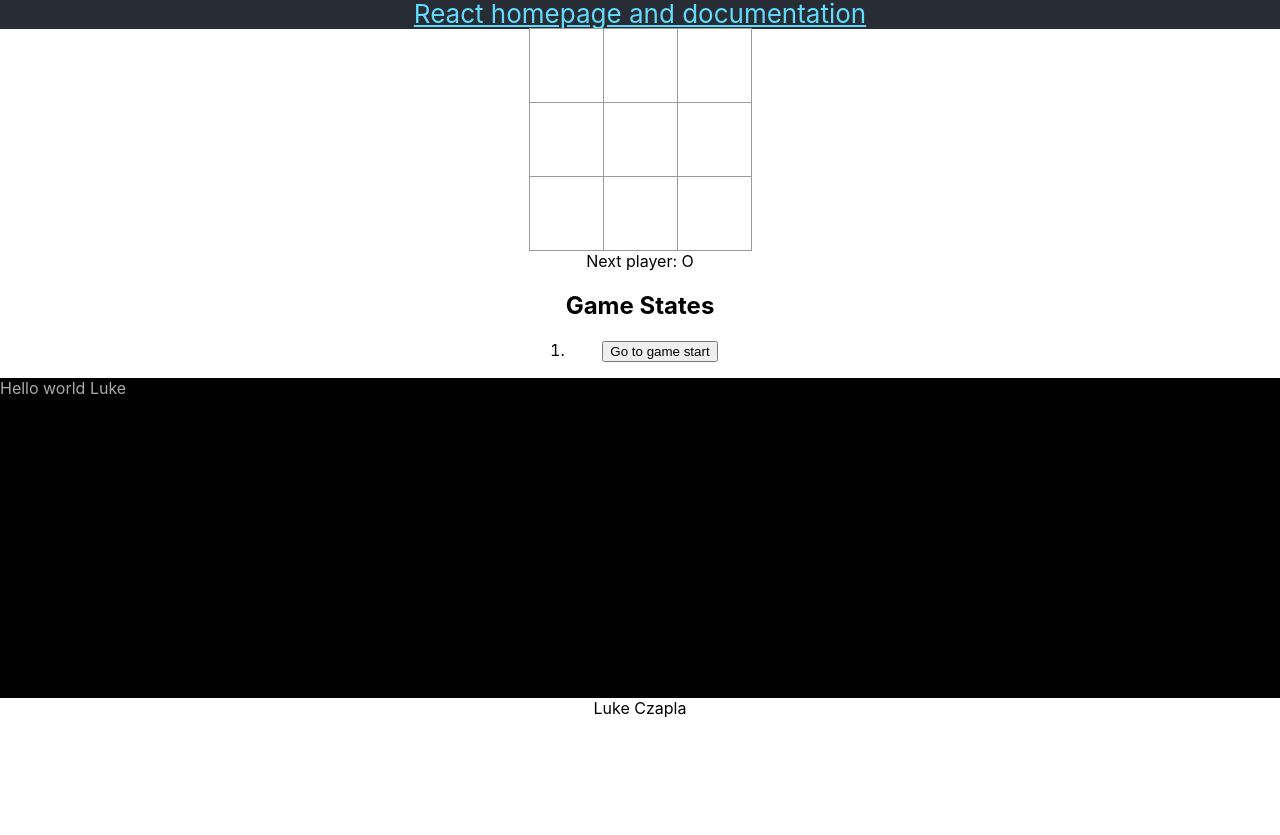
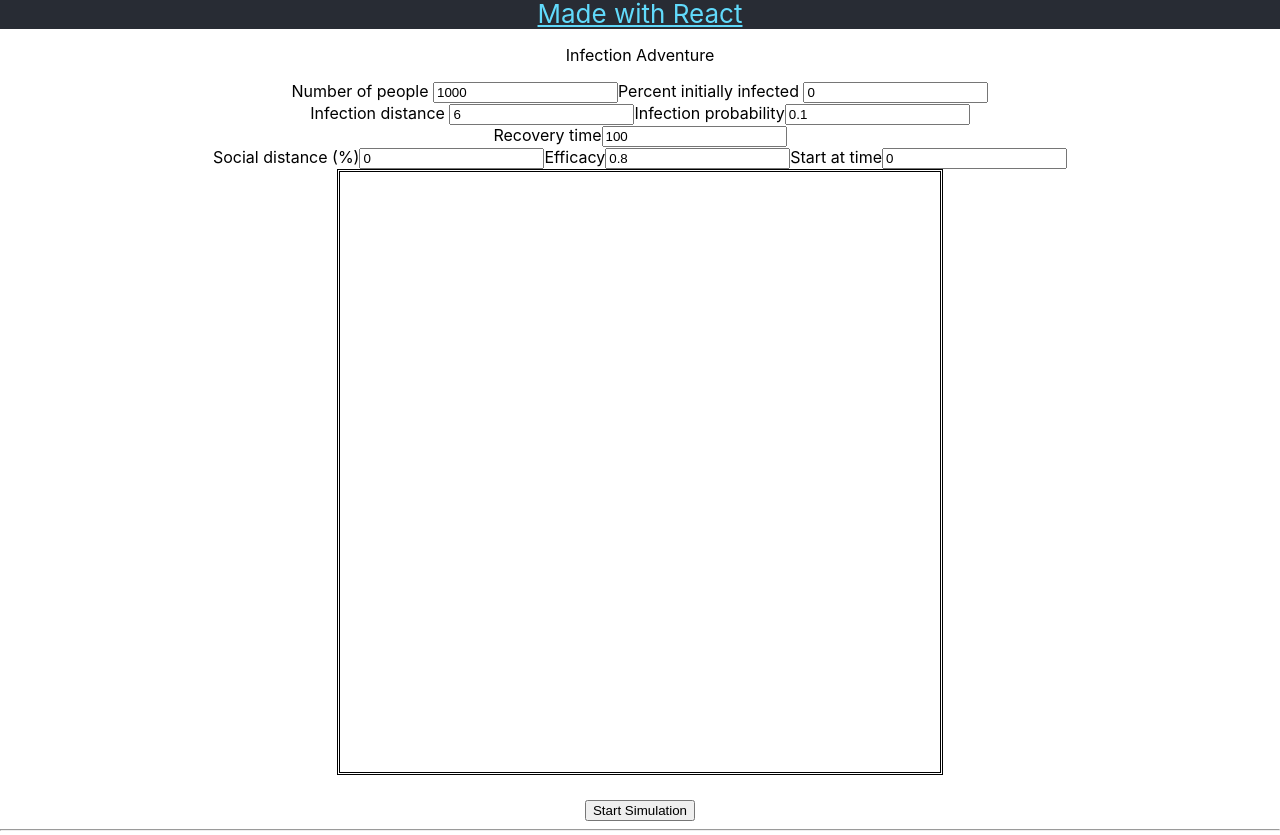
Before and after one commit to lukeczapla/react-covid19-frontend, a React (Create React App) app: page / in a window 1280 px wide. Shown: the part 405-1240 px from the top of the page. Before the commit the page ends 1123 px from the top, so only its background shows below. Built offline with nearby package versions, Linux system fonts and the light colour scheme.

Commit message:
Simulator updates

```diff
--- a/src/App.js
+++ b/src/App.js
@@ -18,12 +18,16 @@ function App() {
       <header className="App-header">
         <img src={logo} className="App-logo" alt="logo" />
         <p>
-          Welcome to the React frontend!
+          Welcome to the simulator frontend!
         </p>
         <a className="App-link" href="https://reactjs.org" target="_blank" rel="noopener noreferrer">
-          React homepage and documentation
+          Made with React
         </a>
       </header>
+      <p>Infection Adventure</p>
+      <div id="simulation"></div>
+      <hr/>
+      <p>How about a nice game of tic-tac-toe?</p>
       <div id="tic-tac-toe"></div>
       <body className="App-body">
         <HelloDialog name="Luke"></HelloDialog>
--- a/src/components/Simulation/Simulation.css
+++ b/src/components/Simulation/Simulation.css
@@ -0,0 +1,5 @@
+.Sim-window {
+    width: 600px;
+    height: 600px;
+    border-style: double
+}
--- a/src/components/Simulation/Simulation.jsx
+++ b/src/components/Simulation/Simulation.jsx
@@ -1 +1,214 @@
-import react, {Component} from 'react'
+import React, {Component, useRef, useEffect} from 'react';
+import Plot from 'react-plotly.js';
+import './Simulation.css';
+
+const HEALTHY = 0;
+const INFECTED = 1;
+const RECOVERED = 2;
+
+function overlaps(t, other) {
+    return (Math.sqrt((t[0]-other[0])*(t[0]-other[0])+(t[1]-other[1])*(t[1]-other[1])) < 6);
+}
+
+function distance(t, other) {
+    return Math.sqrt((t[0]-other[0])*(t[0]-other[0])+(t[1]-other[1])*(t[1]-other[1]));
+}
+
+class Simulation extends Component {
+    constructor() {
+        super();
+        this.state = {
+            startshown: true,
+            stopshown: false,
+            makeplot: false
+        }
+        this.cref = React.createRef();
+        this.ctx = null;
+        this.timestep = 0;
+        this.N = 0;
+        this.people = [];
+    }
+
+    draw(t) {
+            this.ctx.beginPath();
+            this.ctx.arc(t[0], t[1], 3, 0, 2 * Math.PI, false);
+            if (t[2] === HEALTHY) this.ctx.fillStyle = 'blue';
+            if (t[2] === INFECTED) this.ctx.fillStyle = 'red';
+            if (t[2] === RECOVERED) this.ctx.fillStyle = 'green';
+            this.ctx.fill();
+            this.ctx.lineWidth = 2;
+            this.ctx.strokeStyle = '#003300';
+            this.ctx.stroke();
+    }
+
+    plot() {
+        this.setState({ makeplot: true, layout: {title: 'Total cases in population',
+             xaxis: {
+                  range: [0],
+                  showgrid: true,
+                  showline: true,
+                  gridwidth: 2,
+                  gridcolor: '#777777',
+                  title: 'time step',
+                  linewidth: 1
+             },
+             yaxis: {
+                  range: [0, this.max+1],
+                  showgrid: true,
+                  showline: true,
+                  gridwidth: 2,
+                  gridcolor: '#777777',
+                  title: 'total cases',
+                  linewidth: 1
+             }}, data: [{y: this.state.dataY, type: 'scatter' }], revision: this.N });
+    }
+
+
+    animate() {
+
+        // this is needed as an override in React because CSS style doesn't affect the canvas dimensions
+        this.ctx.canvas.width = 600;
+        this.ctx.canvas.height = 600;
+        console.log("animating " + this.ctx.canvas.width + " " + this.ctx.canvas.height);
+
+        this.ctx.clearRect(0, 0, this.ctx.canvas.width, this.ctx.canvas.height);
+        let healthy = 0, sick = 0, better = 0;
+        this.max = 0;
+        for (let i = 0; i < this.N; i++) {
+            //console.log("drawing");
+            this.draw(this.people[i]);
+            if (this.people[i][2] === HEALTHY) healthy++;
+            if (this.people[i][2] === INFECTED) sick++;
+            if (this.people[i][2] === RECOVERED) better++;
+            if (this.socialT === this.timestep && i !== 0 && Math.random() < this.p_d)
+                this.people[i][4] = true;
+            if (!this.people[i][4]) {
+                this.people[i][0] += (6*(Math.random() - 0.5));
+                if (this.people[i][0] < 0) this.people[i][0] = 0;
+                if (this.people[i][0] > 600) this.people[i][0] = 600;
+                this.people[i][1] += (6*(Math.random() - 0.5));
+                if (this.people[i][1] < 0) this.people[i][1] = 0;
+                if (this.people[i][1] > 600) this.people[i][1] = 600;
+            }
+            if (this.people[i][2] === INFECTED && this.timestep >= this.people[i][3]+this.tr) this.people[i][2] = RECOVERED;
+        }
+
+        let newdataY = this.state.dataY.slice();
+        if (sick+better > this.max) this.max = sick+better;
+        newdataY.push(sick+better);
+        this.setState( {dataY: newdataY} );
+        this.plot();
+
+        document.getElementById('info').innerHTML = "Step " + (this.timestep+1) + ": " + healthy+" healthy, " + sick + " sick, and " + better + " recovered";
+
+        for (let i = 0; i < this.N; i++) {
+          if (this.people[i][2] == HEALTHY) {
+
+            for (let j = 0; j < this.N && this.people[i][2] == HEALTHY; j++) {
+                if (this.people[j][2] == INFECTED) {
+                    if (distance(this.people[i], this.people[j]) < 6+this.dist) {
+                        if (Math.random() < this.p_i) {
+                          if (this.people[i][4]) {
+                            if (Math.random() > this.efficacy) {
+                              this.people[i][2] = INFECTED;
+                              this.people[i][3] = this.timestep;
+                            }
+                          }
+                          else {
+                            this.people[i][2] = INFECTED;
+                            this.people[i][3] = this.timestep;
+                          }
+                        }
+                    }
+                }
+            }
+          }
+        }
+        this.timestep++;
+    }
+
+    runSimulation() {
+        this.N = parseInt(document.getElementById('Npeople').value);
+        this.initialfraction = parseInt(document.getElementById('pinfected').value)/100.0;
+
+        this.dist = parseInt(document.getElementById('dinfection').value);
+        this.p_i = parseFloat(document.getElementById('pinfection').value);
+        this.tr = parseInt(document.getElementById('trecovery').value);
+
+        this.p_d = parseInt(document.getElementById('psocial').value)/100.0;
+        this.efficacy = parseFloat(document.getElementById('efficacy').value);
+        this.socialT = parseInt(document.getElementById('socialT').value);
+
+        this.timestep = 0;
+        this.state.dataY = [];
+
+        this.canvas = this.cref.current;
+        if (this.canvas.getContext) {
+            this.ctx = this.canvas.getContext('2d');
+            console.log("generating");
+            for (let i = 0; i < this.N; i++) {
+
+              let overlap = false;
+              let person = null;
+              do {
+                overlap = false;
+                person = [600*Math.random(), 600*Math.random(), HEALTHY, 0, false];
+                for (let j = 0; j < i && !overlap; j++) {
+                    if (overlaps(person, this.people[j])) {
+                        overlap = true;
+                    }
+                }
+              } while (overlap);
+              console.log("done generating");
+              if (i == 0 || Math.random() < this.initialfraction) person[2] = INFECTED;
+              //if (socialT == 0 && i != 0 && Math.random() < p_d) person[4] = true;
+              this.people.push(person);
+
+            }
+
+            //if (nographics) simulateSteps(1100);
+            this.timer = window.setInterval(()=>this.animate(), 200);
+            this.setState({
+                startshown: false,
+                stopshown: true
+            });
+        }
+    }
+
+    stopSimulation() {
+        window.clearInterval(this.timer);
+        this.people.length = 0;
+        this.setState({
+            startshown: true,
+            stopshown: false
+        });
+    }
+
+    render() {
+        return(
+            <div>
+             <label>Number of people</label> <input type="number" step="1" defaultValue="1000" id="Npeople"/>
+             <label>Percent initially infected</label> <input type="number" step="1" defaultValue="0" id="pinfected"/>
+             <br/>
+             <label>Infection distance</label> <input type="number" step="1" defaultValue="6" id="dinfection"/>
+             <label>Infection probability</label><input type="number" step="0.01" defaultValue="0.1" id="pinfection"/>
+             <br/>
+             <label>Recovery time</label><input type="number" step="1" defaultValue="100" id="trecovery"/>
+             <br/>
+             <label>Social distance (%)</label><input type="number" step="1" defaultValue="0" id="psocial"/>
+             <label>Efficacy</label><input type="number" step="0.01" defaultValue="0.8" id="efficacy"/>
+             <label>Start at time</label><input type="number" step="1" defaultValue="0" id="socialT"/>
+             <br/>
+             <canvas ref={this.cref} className="Sim-window"></canvas>
+             <div id="info"></div>
+             {this.state.makeplot ? <Plot layout={this.state.layout} data={this.state.data} revision={this.state.revision} /> : null}
+             <br/>
+             {this.state.startshown ? <button onClick={() => this.runSimulation()}>Start Simulation</button> : null}
+             {this.state.stopshown ? <button style={{visibility: this.stopshown}} onClick={() => this.stopSimulation()}>Stop Simulation</button> : null}
+            </div>
+        );
+    }
+}
+
+
+export default Simulation;
--- a/src/index.css
+++ b/src/index.css
@@ -13,7 +13,6 @@ body {
     justify-content: center;
     margin: auto;
 }
-
 
 .board-row:after {
     clear: both;
```
Also changed, not shown: package.json (+6 -2 lines), src/index.js (+5 -4 lines), 1 other file (tests, documents, lock files or other folders).
